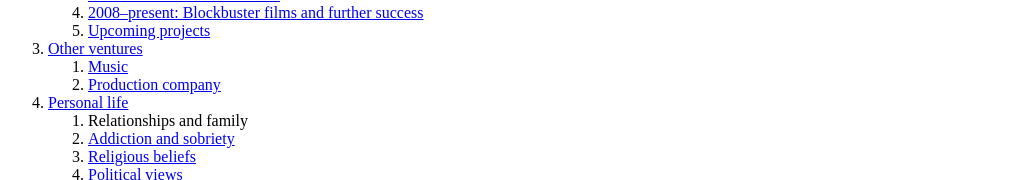
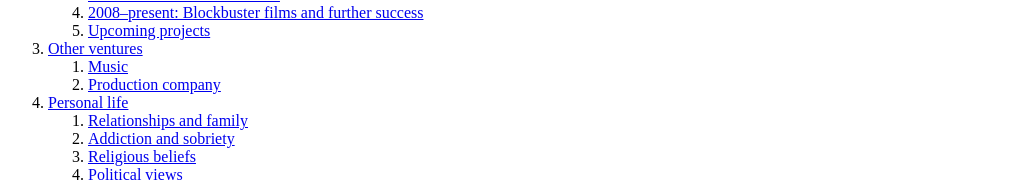
Before and after one commit to shariqahmed123/wikipedia-tk, a plain HTML site: page index.html in a window 1280 px wide. Shown: the part 1580-1760 px from the top of the page, without its empty margins (0-1021 px from the left). Drawn offline with Linux system fonts and the light colour scheme.

Commit message:
fix link problem

```diff
--- a/index.html
+++ b/index.html
@@ -169,7 +169,7 @@
         </ol>
         <li><a href="#reletion">Personal life</a></li>
         <ol>
-            <li><a href="#reletion"></a>Relationships and family</a></li>
+            <li><a href="#reletion">Relationships and family</a></li>
             <li><a href="#">Addiction and sobriety</a></li>
             <li><a href="#"> Religious beliefs</a></li>
             <li><a href="#">Political views</a></li>
```
